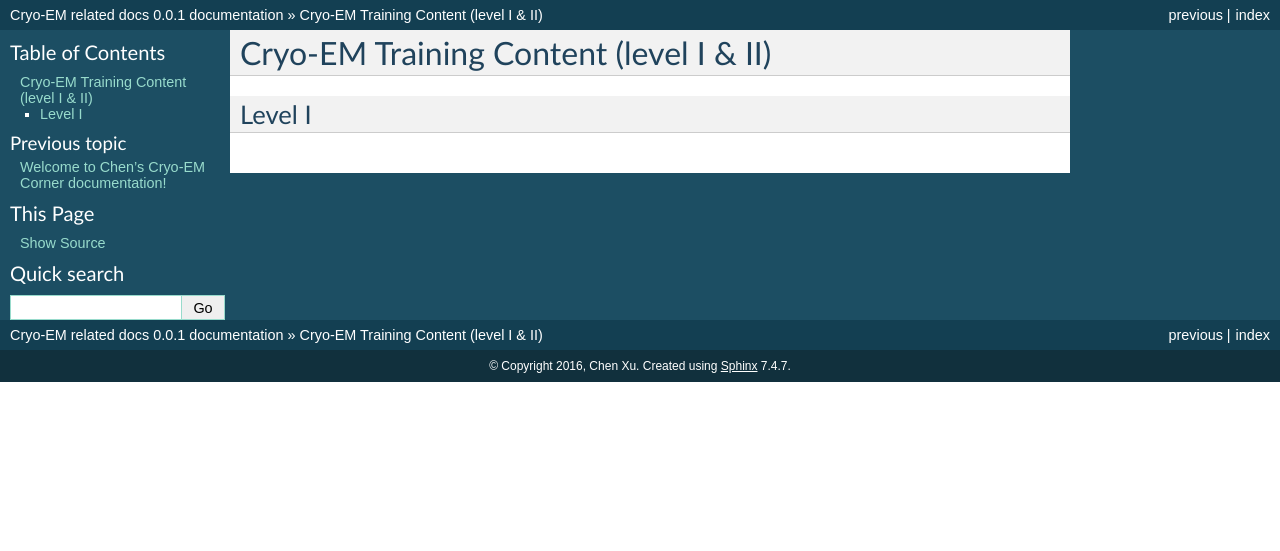
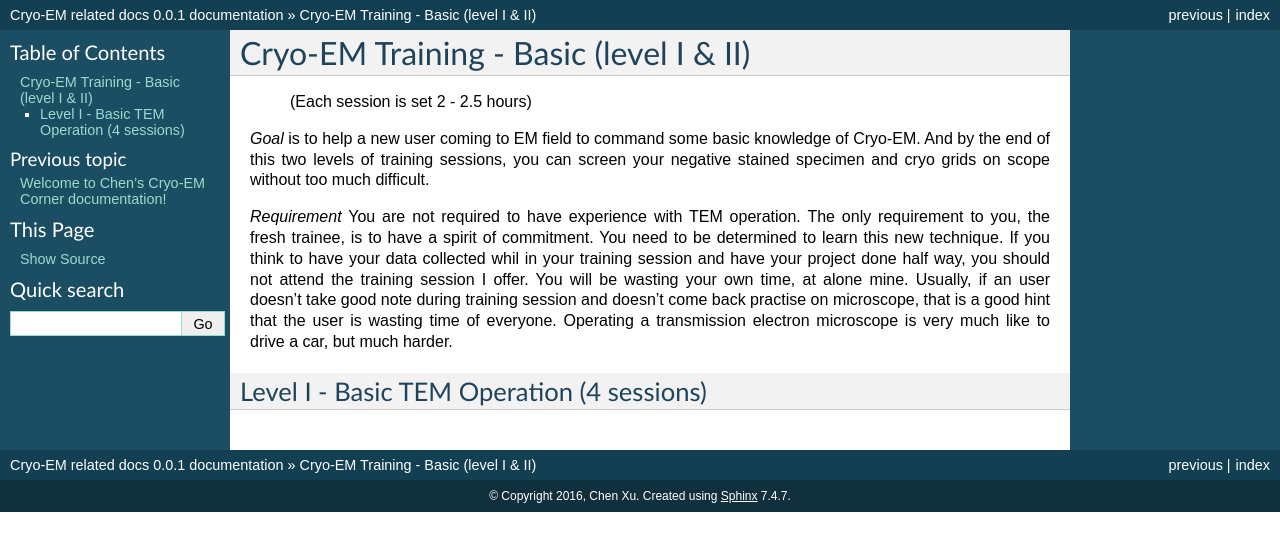
Before and after one commit to xuchen66/sphinx-emdocs, a Sphinx documentation site: the page built from source/cryo-em_training.rst, in a window 1280 px wide. Shown: the top 551 px of the page. Built offline with Sphinx 7.4.7, drawn with Linux system fonts in a browser that asks for light colours; pages that are not in the unit, such as notebooks, are missing from menus.

Commit message:
Update cryo-em_training.rst

```diff
--- a/source/cryo-em_training.rst
+++ b/source/cryo-em_training.rst
@@ -1,5 +1,10 @@
-Cryo-EM Training Content (level I & II)
+Cryo-EM Training - Basic (level I & II)
 =======================================
+          (Each session is set 2 - 2.5 hours)
 
-Level I
--------
+*Goal* is to help a new user coming to EM field to command some basic knowledge of Cryo-EM. And by the end of this two levels of training sessions, you can screen your negative stained specimen and cryo grids on scope without too much difficult.
+
+*Requirement* You are not required to have experience with TEM operation. The only requirement to you, the fresh trainee,  is to have a spirit of commitment. You need to be determined to learn this new technique. If you think to have your data collected whil in your training session and have your project done half way, you should not attend the training session I offer. You will be wasting your own time, at alone mine. Usually, if an user doesn't take good note during training session and doesn't come back practise on microscope, that is a good hint that the user is wasting time of everyone. Operating a transmission electron microscope is very much like to drive a car, but much harder.
+
+Level I - Basic TEM Operation (4 sessions)
+------------------------------------------
```
